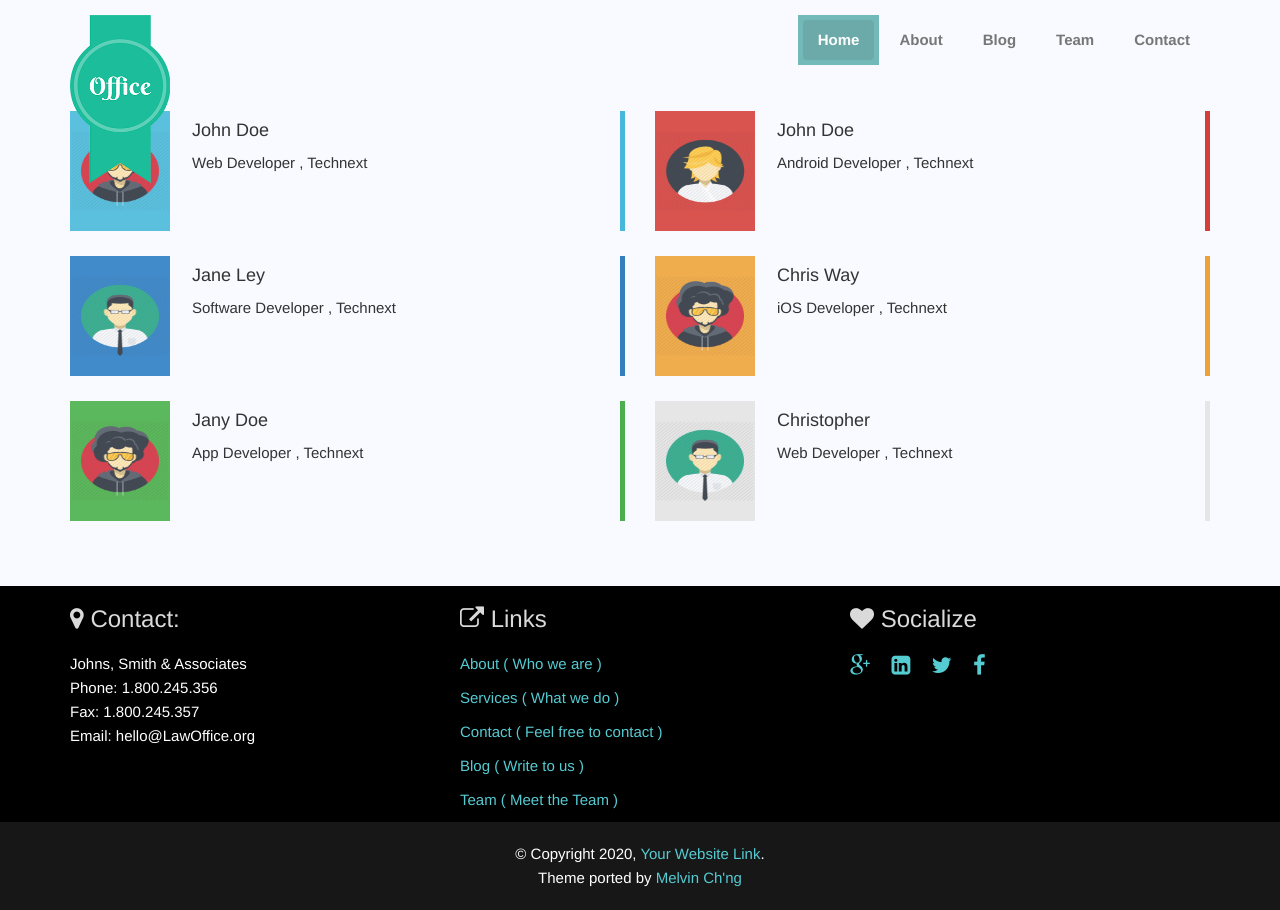
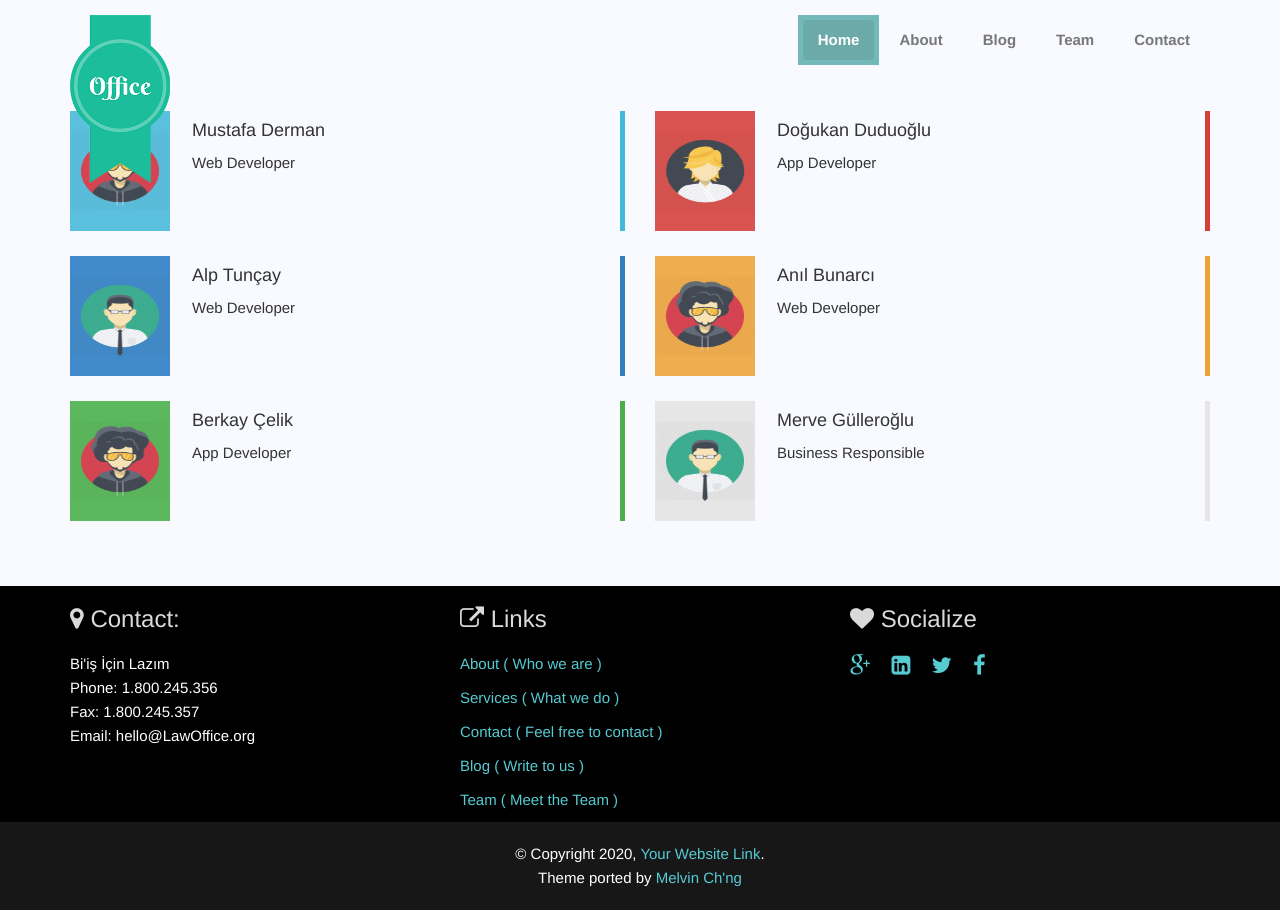
Before and after one commit to biisicinlazim/biisicinlazim.github.io, a Jekyll site: the page built from team.html, in a window 1280 px wide. Built offline with Jekyll 4.4.1, drawn with Linux system fonts in a browser that asks for light colours.

Commit message:
Ekip Üyeleri
Ekip üyeleri eklendi

```diff
--- a/_config.yml
+++ b/_config.yml
@@ -22,7 +22,7 @@ baseurl: "" # the subpath of your site, e.g. /blog
 url: "" # the base hostname & protocol for your site, e.g. http://example.com
 
 # Company Information
-company_name: Johns, Smith & Associates
+company_name: Bi'iş İçin Lazım
 address_line: Via Ludovisi 39-45, Rome, 54267, Italy
 telephone_number: 1.800.245.356
 fax_number: 1.800.245.357
--- a/team.html
+++ b/team.html
@@ -13,10 +13,10 @@ permalink: /team
           <img src="../assets/img/team/member2.png" alt="Feature-img" height="80" width="100">
         </div>
         <h4>
-          John Doe
+          Mustafa Derman
         </h4>
         <p>
-          Web Developer , Technext
+          Web Developer
         </p>
       </div>
       <div class="blockquote-box blockquote-primary animated wow fadeInLeft clearfix">
@@ -24,10 +24,10 @@ permalink: /team
           <img src="../assets/img/team/member1.png" alt="Feature-img" height="80" width="100">
         </div>
         <h4>
-          Jane Ley
+          Alp Tunçay
         </h4>
         <p>
-          Software Developer , Technext
+          Web Developer
         </p>
       </div>
       <div class="blockquote-box blockquote-success animated wow fadeInLeft clearfix">
@@ -35,10 +35,10 @@ permalink: /team
           <img src="../assets/img/team/member2.png" alt="Feature-img" height="80" width="100">
         </div>
         <h4>
-          Jany Doe
+          Berkay Çelik
         </h4>
         <p>
-          App Developer , Technext
+          App Developer
         </p>
       </div>
   </div>
@@ -48,10 +48,10 @@ permalink: /team
         <img src="../assets/img/team/member3.png" alt="Feature-img" height="80" width="100">
       </div>
       <h4>
-        John Doe
+        Doğukan Duduoğlu
       </h4>
       <p>
-        Android Developer , Technext
+        App Developer
       </p>
     </div>
     <div class="blockquote-box blockquote-warning animated wow fadeInRight clearfix">
@@ -59,10 +59,10 @@ permalink: /team
         <img src="../assets/img/team/member2.png" alt="Feature-img" height="80" width="100">
       </div>
       <h4>
-        Chris Way
+        Anıl Bunarcı
       </h4>
       <p>
-        iOS Developer , Technext
+        Web Developer
       </p>
     </div>
     <div class="blockquote-box animated wow fadeInRight clearfix">
@@ -70,10 +70,10 @@ permalink: /team
         <img src="../assets/img/team/member1.png" alt="Feature-img" height="80" width="100">
       </div>
       <h4>
-        Christopher
+        Merve Gülleroğlu
       </h4>
       <p>
-        Web Developer , Technext
+        Business Responsible
       </p>
       </div>
     </div>
```
